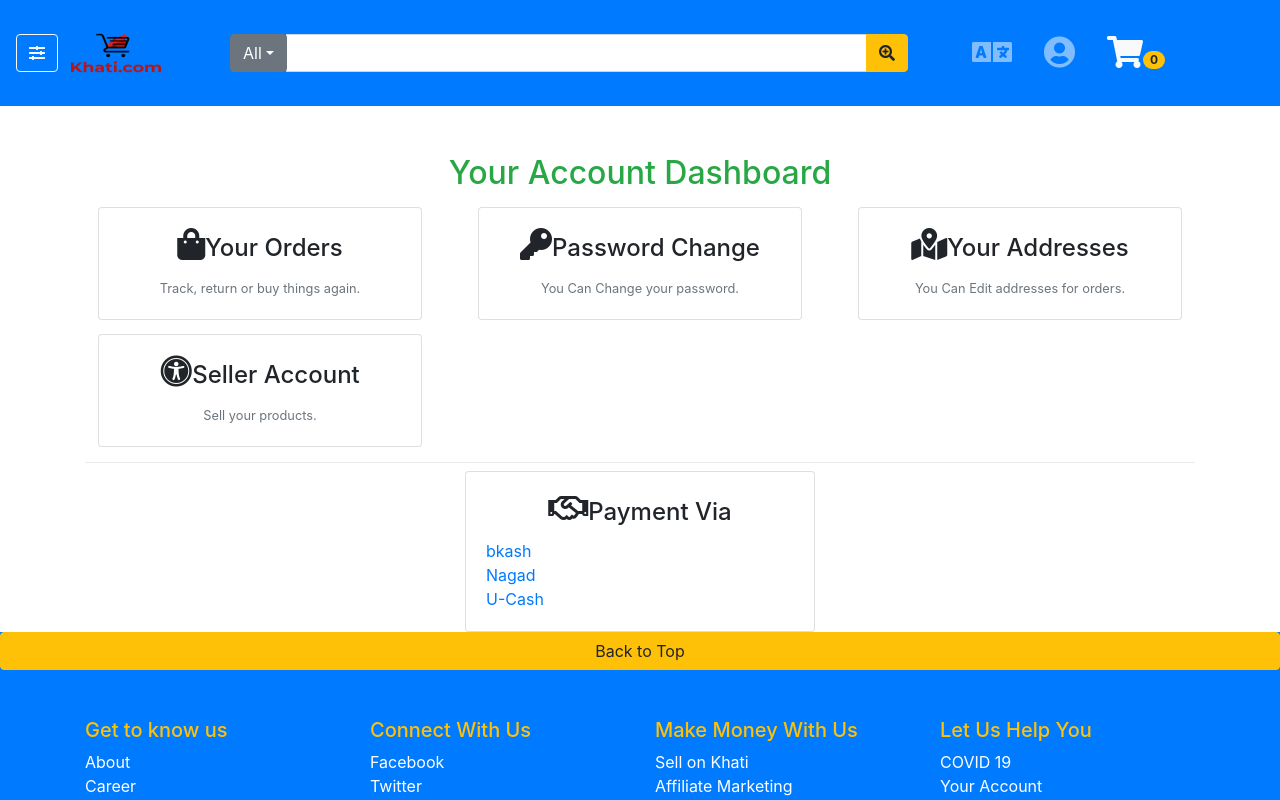
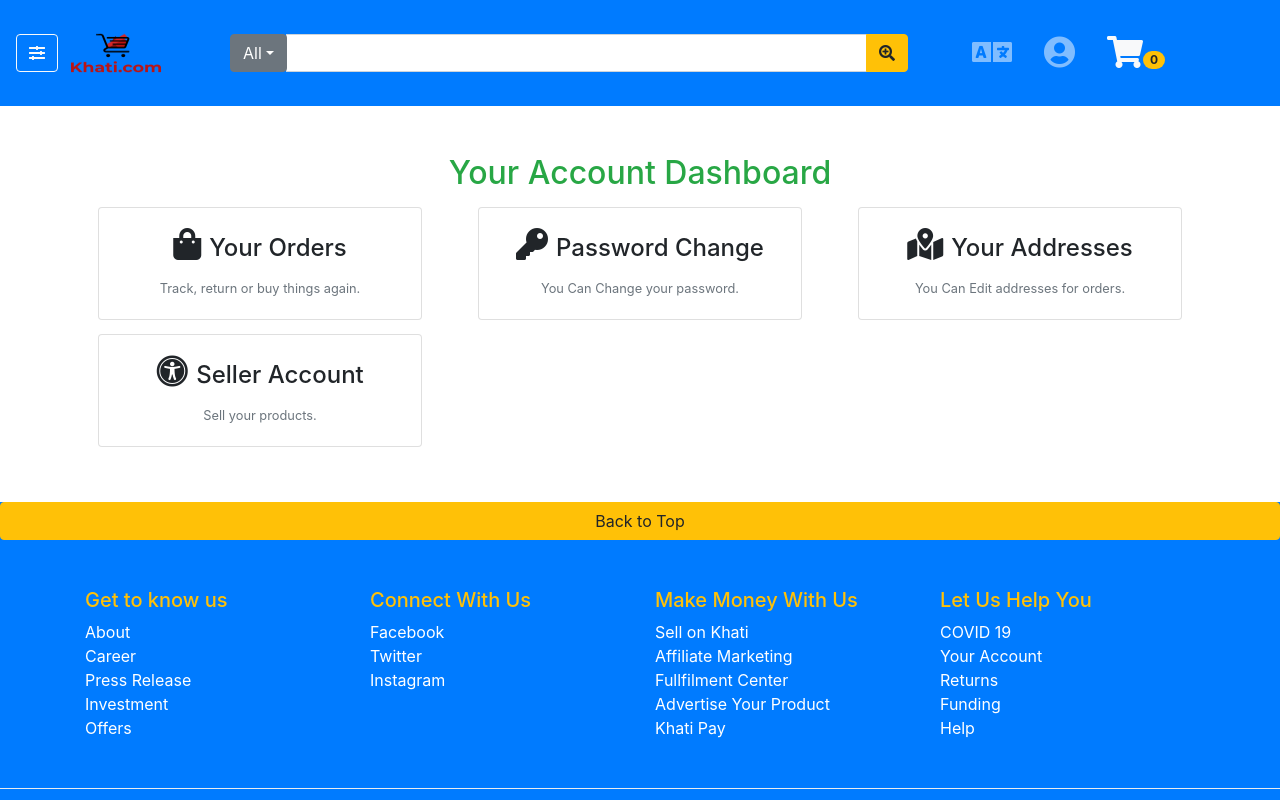
Before and after one commit to Najmul216/Shopping_Bag_Front_End, a React (Create React App) app: page /your_account in a window 1280 px wide. Shown: the top 800 px of the page. Built offline with nearby package versions, Linux system fonts and the light colour scheme.

Commit message:
Your Account Setup

```diff
--- a/src/components/YourAccount/YourAccountView.js
+++ b/src/components/YourAccount/YourAccountView.js
@@ -1,13 +1,17 @@
 import React from 'react'
 
-function YourAccountView() {
+function YourAccountView(props) {
+
+    const { t, i18n } = props;
+    const rtl = (i18n.languages[0] == 'pk' ? 'text-right' : '');
+
     return (
         <div>
 
-            <div className="container mt-5">
+            <div className="container mt-5 mb-5">
                 {/* <!-- Your Account Starts --> */}
 
-                <h2 className="text-center text-success">Your Account Dashboard</h2>
+                <h2 className={`text-center text-success ${rtl}`}>{t('your_account.title')}</h2>
 
                 {/* <!-- Account Panel Starts --> */}
 
@@ -18,9 +22,9 @@ function YourAccountView() {
                                 <div className="card-body">
                                     <div className="card-title">
                                         <i className="fas fa-2x fa-shopping-bag"></i>
-                                        <span className="h4">Your Orders</span>
+                                        <span className={`h4 ml-2 ${rtl}`}>{t('your_account.btn1.title')}</span>
                                     </div>
-                                    <small className="text-muted">Track, return or buy things again.</small>
+                                    <small className={`text-muted ${rtl}`}>{t('your_account.btn1.sub_title')}</small>
                                 </div>
                             </div>
                         </a>
@@ -32,9 +36,9 @@ function YourAccountView() {
                                 <div className="card-body">
                                     <div className="card-title">
                                         <i className="fas fa-2x fa-key"></i>
-                                        <span className="h4">Password Change</span>
+                                        <span className={`h4 ml-2 ${rtl}`}>{t('your_account.btn2.title')}</span>
                                     </div>
-                                    <small className="text-muted">You Can Change your password.</small>
+                                    <small className={`text-muted ${rtl}`}>{t('your_account.btn2.sub_title')}</small>
                                 </div>
                             </div>
                         </a>
@@ -46,9 +50,9 @@ function YourAccountView() {
                                 <div className="card-body">
                                     <div className="card-title">
                                         <i className="fas fa-2x fa-map-marked-alt"></i>
-                                        <span className="h4">Your Addresses</span>
+                                        <span className={`h4 ml-2 ${rtl}`}>{t('your_account.btn3.title')}</span>
                                     </div>
-                                    <small className="text-muted">You Can Edit addresses for orders.</small>
+                                    <small className={`text-muted ${rtl}`}>{t('your_account.btn3.sub_title')}</small>
                                 </div>
                             </div>
                         </a>
@@ -64,16 +68,16 @@ function YourAccountView() {
                                 <div className="card-body">
                                     <div className="card-title">
                                         <i className="fas fa-universal-access fa-2x"></i>
-                                        <span className="h4">Seller Account</span>
+                                        <span className={`h4 ml-2 ${rtl}`}>{t('your_account.btn4.title')}</span>
                                     </div>
-                                    <small className="text-muted">Sell your products.</small>
+                                    <small className={`text-muted ${rtl}`}>{t('your_account.btn4.sub_title')}</small>
                                 </div>
                             </div>
                         </a>
                     </div>
                 </div>
 
-                <div className="dropdown-divider"></div>
+                {/* <div className="dropdown-divider"></div>
                 <div className="row justify-content-center">
                     <div className="col-md-4">
                         <div className="card">
@@ -90,7 +94,7 @@ function YourAccountView() {
                             </div>
                         </div>
                     </div>
-                </div>
+                </div> */}
             </div>
             {/* <!-- Your Account Ends --> */}
         </div>
--- a/src/translations/bd/common.json
+++ b/src/translations/bd/common.json
@@ -86,5 +86,24 @@
       "btn_register": "নিবন্ধন",
       "have_account_lft_text": "ইতিমধ্যে একটি  ",
       "have_account_rgt_text": "অ্যাকাউন্ট আছে?"
+    },
+    "your_account": {
+      "title":"আপনার অ্যাকাউন্ট ড্যাশবোর্ড",
+      "btn1": {
+        "title": "তোমার আদেশ",
+        "sub_title": "জিনিসগুলি ট্র্যাক করুন, ফিরে আসুন বা কিনুন।"
+      },
+      "btn2": {
+        "title": "পাসওয়ার্ড পরিবর্তন",
+        "sub_title": "আপনি আপনার পাসওয়ার্ড পরিবর্তন করতে পারেন।"
+      },
+      "btn3": {
+        "title": "আপনার ঠিকানা",
+        "sub_title": "আপনি আদেশের জন্য ঠিকানা সম্পাদনা করতে পারেন।"
+      },
+      "btn4": {
+        "title": "বিক্রয়কারী অ্যাকাউন্ট",
+        "sub_title": "আপনার পণ্য বিক্রয়।"
+      }
     }
 }
--- a/src/translations/en/common.json
+++ b/src/translations/en/common.json
@@ -86,5 +86,24 @@
       "btn_register": "Register",
       "have_account_lft_text": "Already have an ",
       "have_account_rgt_text": " account?"
+    },
+    "your_account": {
+      "title":"Your Account Dashboard",
+      "btn1": {
+        "title": "Your Orders",
+        "sub_title": "Track, return or buy things again."
+      },
+      "btn2": {
+        "title": "Password Change",
+        "sub_title": "You Can Change your password."
+      },
+      "btn3": {
+        "title": "Your Addresses",
+        "sub_title": "You Can Edit addresses for orders."
+      },
+      "btn4": {
+        "title": "Seller Account",
+        "sub_title": "Sell your products."
+      }
     }
 }
--- a/src/translations/in/common.json
+++ b/src/translations/in/common.json
@@ -86,5 +86,24 @@
       "btn_register": "पंजीकरण",
       "have_account_lft_text": "पहले से ही एक ",
       "have_account_rgt_text": " एक खाता है?"
+    },
+    "your_account": {
+      "title":"आपका खाता डैशबोर्ड",
+      "btn1": {
+        "title": "आपका आदेश",
+        "sub_title": "चीजों को ट्रैक करें, वापस आएं या खरीदें।"
+      },
+      "btn2": {
+        "title": "पासवर्ड बदलें",
+        "sub_title": "आप अपना पासवर्ड बदल सकते हैं।"
+      },
+      "btn3": {
+        "title": "तुम्हारा पता",
+        "sub_title": "आप आदेश के लिए पता संपादित कर सकते हैं।"
+      },
+      "btn4": {
+        "title": "विक्रेता खाता",
+        "sub_title": "अपने उत्पाद बेचें।"
+      }
     }
 }
--- a/src/translations/pk/common.json
+++ b/src/translations/pk/common.json
@@ -86,5 +86,24 @@
       "btn_register": "اندراج",
       "have_account_lft_text": "پہلے سے ہی ایک ہے ",
       "have_account_rgt_text": " کھاتہ؟"
+    },
+    "your_account": {
+      "title":"آپ کا اکاؤنٹ ڈیش بورڈ",
+      "btn1": {
+        "title": "آپ کے حکم",
+        "sub_title": "چیزوں کو ٹریک کریں ، واپس آئیں یا خریدیں۔"
+      },
+      "btn2": {
+        "title": "پاس ورڈ تبدیل کریں",
+        "sub_title": "آپ اپنا پاس ورڈ تبدیل کرسکتے ہیں۔"
+      },
+      "btn3": {
+        "title": "آپ کا پتہ",
+        "sub_title": "آپ آرڈر کے لئے ایڈریس میں ترمیم کرسکتے ہیں۔"
+      },
+      "btn4": {
+        "title": "بیچنے والا اکاؤنٹ",
+        "sub_title": "اپنی مصنوعات بیچیں۔"
+      }
     }
 }
```
